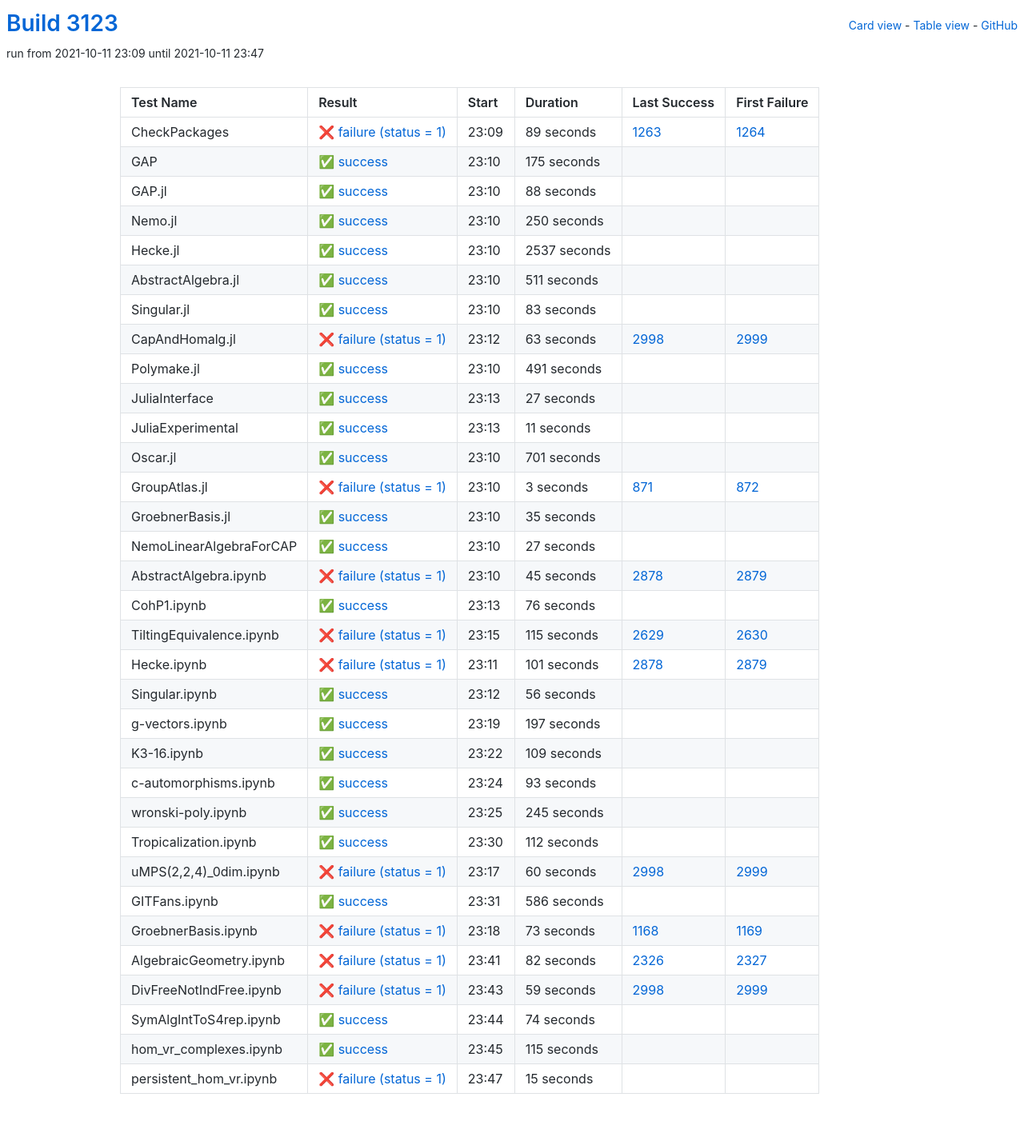
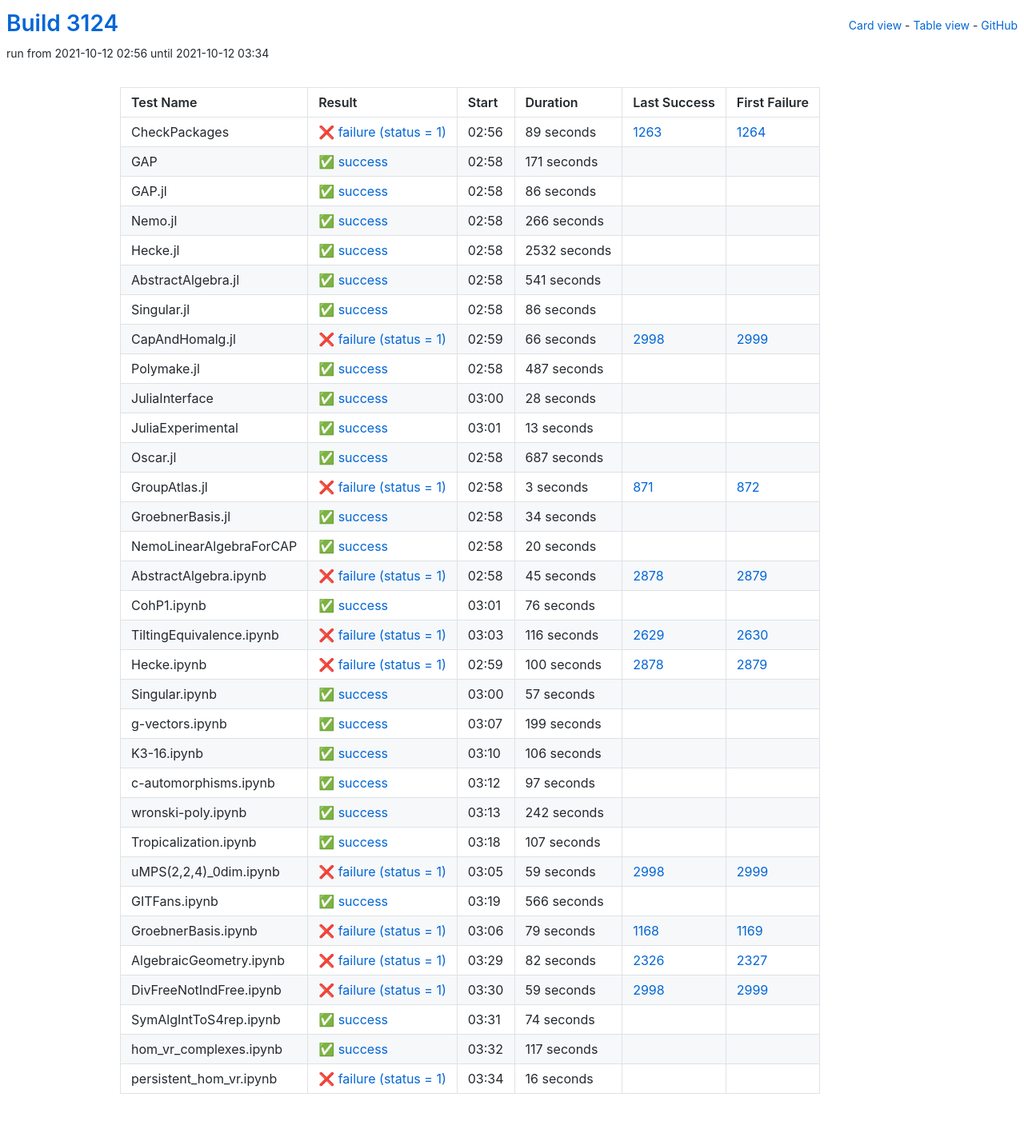
Before and after one commit to oscar-system/oscar-ci-status-stable, a Jekyll site: the page built from table.html, in a window 1280 px wide. Shown: the whole page at 80% size. Built offline with Jekyll 4.4.1, drawn with Linux system fonts in a browser that asks for light colours.

Commit message:
Build #3124

```diff
--- a/_data/ci.yml
+++ b/_data/ci.yml
@@ -1,6 +1,6 @@
 ---
-build: 3123
-build_url: https://oscarci.mathematik.uni-kl.de/job/oscar-stable/3123/
+build: 3124
+build_url: https://oscarci.mathematik.uni-kl.de/job/oscar-stable/3124/
 job: oscar-stable
 organization: oscar-system
 repo: oscar-ci-status-stable
@@ -8,8 +8,8 @@ repourl: https://github.com/oscar-system/oscar-ci-status-stable
 tests:
 - name: CheckPackages
   id: checkpackages
-  log: https://oscarci.mathematik.uni-kl.de/job/oscar-stable/3123/artifact/logs/build-3123/CheckPackages.log
-  start: 2021-10-11 23:09
+  log: https://oscarci.mathematik.uni-kl.de/job/oscar-stable/3124/artifact/logs/build-3124/CheckPackages.log
+  start: 2021-10-12 02:56
   success: false
   exitcode: 1
   status: failure
@@ -20,140 +20,140 @@ tests:
   first_failure_url: https://oscarci.mathematik.uni-kl.de/job/oscar-stable/1264/
 - name: GAP
   id: gap
-  log: https://oscarci.mathematik.uni-kl.de/job/oscar-stable/3123/artifact/logs/build-3123/GAP.log
-  start: 2021-10-11 23:10
+  log: https://oscarci.mathematik.uni-kl.de/job/oscar-stable/3124/artifact/logs/build-3124/GAP.log
+  start: 2021-10-12 02:58
   success: true
   exitcode: 0
   status: success
-  duration: 175
+  duration: 171
   last_success: false
   last_success_url:
   first_failure: false
   first_failure_url:
 - name: GAP.jl
   id: gap-jl
-  log: https://oscarci.mathematik.uni-kl.de/job/oscar-stable/3123/artifact/logs/build-3123/GAP.jl.log
-  start: 2021-10-11 23:10
+  log: https://oscarci.mathematik.uni-kl.de/job/oscar-stable/3124/artifact/logs/build-3124/GAP.jl.log
+  start: 2021-10-12 02:58
   success: true
   exitcode: 0
   status: success
-  duration: 88
+  duration: 86
   last_success: false
   last_success_url:
   first_failure: false
   first_failure_url:
 - name: Nemo.jl
   id: nemo-jl
-  log: https://oscarci.mathematik.uni-kl.de/job/oscar-stable/3123/artifact/logs/build-3123/Nemo.jl.log
-  start: 2021-10-11 23:10
+  log: https://oscarci.mathematik.uni-kl.de/job/oscar-stable/3124/artifact/logs/build-3124/Nemo.jl.log
+  start: 2021-10-12 02:58
   success: true
   exitcode: 0
   status: success
-  duration: 250
+  duration: 266
   last_success: false
   last_success_url:
   first_failure: false
   first_failure_url:
 - name: Hecke.jl
   id: hecke-jl
-  log: https://oscarci.mathematik.uni-kl.de/job/oscar-stable/3123/artifact/logs/build-3123/Hecke.jl.log
-  start: 2021-10-11 23:10
+  log: https://oscarci.mathematik.uni-kl.de/job/oscar-stable/3124/artifact/logs/build-3124/Hecke.jl.log
+  start: 2021-10-12 02:58
   success: true
   exitcode: 0
   status: success
-  duration: 2537
+  duration: 2532
   last_success: false
   last_success_url:
   first_failure: false
   first_failure_url:
 - name: AbstractAlgebra.jl
   id: abstractalgebra-jl
-  log: https://oscarci.mathematik.uni-kl.de/job/oscar-stable/3123/artifact/logs/build-3123/AbstractAlgebra.jl.log
-  start: 2021-10-11 23:10
+  log: https://oscarci.mathematik.uni-kl.de/job/oscar-stable/3124/artifact/logs/build-3124/AbstractAlgebra.jl.log
+  start: 2021-10-12 02:58
   success: true
   exitcode: 0
   status: success
-  duration: 511
+  duration: 541
   last_success: false
   last_success_url:
   first_failure: false
   first_failure_url:
 - name: Singular.jl
   id: singular-jl
-  log: https://oscarci.mathematik.uni-kl.de/job/oscar-stable/3123/artifact/logs/build-3123/Singular.jl.log
-  start: 2021-10-11 23:10
+  log: https://oscarci.mathematik.uni-kl.de/job/oscar-stable/3124/artifact/logs/build-3124/Singular.jl.log
+  start: 2021-10-12 02:58
   success: true
   exitcode: 0
   status: success
-  duration: 83
+  duration: 86
   last_success: false
   last_success_url:
   first_failure: false
   first_failure_url:
 - name: CapAndHomalg.jl
   id: capandhomalg-jl
-  log: https://oscarci.mathematik.uni-kl.de/job/oscar-stable/3123/artifact/logs/build-3123/CapAndHomalg.jl.log
-  start: 2021-10-11 23:12
+  log: https://oscarci.mathematik.uni-kl.de/job/oscar-stable/3124/artifact/logs/build-3124/CapAndHomalg.jl.log
+  start: 2021-10-12 02:59
   success: false
   exitcode: 1
   status: failure
-  duration: 63
+  duration: 66
   last_success: 2998
   last_success_url: https://oscarci.mathematik.uni-kl.de/job/oscar-stable/2998/
   first_failure: 2999
   first_failure_url: https://oscarci.mathematik.uni-kl.de/job/oscar-stable/2999/
 - name: Polymake.jl
   id: polymake-jl
-  log: https://oscarci.mathematik.uni-kl.de/job/oscar-stable/3123/artifact/logs/build-3123/Polymake.jl.log
-  start: 2021-10-11 23:10
+  log: https://oscarci.mathematik.uni-kl.de/job/oscar-stable/3124/artifact/logs/build-3124/Polymake.jl.log
+  start: 2021-10-12 02:58
   success: true
   exitcode: 0
   status: success
-  duration: 491
+  duration: 487
   last_success: false
   last_success_url:
   first_failure: false
   first_failure_url:
 - name: JuliaInterface
   id: juliainterface
-  log: https://oscarci.mathematik.uni-kl.de/job/oscar-stable/3123/artifact/logs/build-3123/JuliaInterface.log
-  start: 2021-10-11 23:13
+  log: https://oscarci.mathematik.uni-kl.de/job/oscar-stable/3124/artifact/logs/build-3124/JuliaInterface.log
+  start: 2021-10-12 03:00
   success: true
   exitcode: 0
   status: success
-  duration: 27
+  duration: 28
   last_success: false
   last_success_url:
   first_failure: false
   first_failure_url:
 - name: JuliaExperimental
   id: juliaexperimental
-  log: https://oscarci.mathematik.uni-kl.de/job/oscar-stable/3123/artifact/logs/build-3123/JuliaExperimental.log
-  start: 2021-10-11 23:13
+  log: https://oscarci.mathematik.uni-kl.de/job/oscar-stable/3124/artifact/logs/build-3124/JuliaExperimental.log
+  start: 2021-10-12 03:01
   success: true
   exitcode: 0
   status: success
-  duration: 11
+  duration: 13
   last_success: false
   last_success_url:
   first_failure: false
   first_failure_url:
 - name: Oscar.jl
   id: oscar-jl
-  log: https://oscarci.mathematik.uni-kl.de/job/oscar-stable/3123/artifact/logs/build-3123/Oscar.jl.log
-  start: 2021-10-11 23:10
+  log: https://oscarci.mathematik.uni-kl.de/job/oscar-stable/3124/artifact/logs/build-3124/Oscar.jl.log
+  start: 2021-10-12 02:58
   success: true
   exitcode: 0
   status: success
-  duration: 701
+  duration: 687
   last_success: false
   last_success_url:
   first_failure: false
   first_failure_url:
 - name: GroupAtlas.jl
   id: groupatlas-jl
-  log: https://oscarci.mathematik.uni-kl.de/job/oscar-stable/3123/artifact/logs/build-3123/GroupAtlas.jl.log
-  start: 2021-10-11 23:10
+  log: https://oscarci.mathematik.uni-kl.de/job/oscar-stable/3124/artifact/logs/build-3124/GroupAtlas.jl.log
+  start: 2021-10-12 02:58
   success: false
   exitcode: 1
   status: failure
@@ -164,32 +164,32 @@ tests:
   first_failure_url: https://oscarci.mathematik.uni-kl.de/job/oscar-stable/872/
 - name: GroebnerBasis.jl
   id: groebnerbasis-jl
-  log: https://oscarci.mathematik.uni-kl.de/job/oscar-stable/3123/artifact/logs/build-3123/GroebnerBasis.jl.log
-  start: 2021-10-11 23:10
+  log: https://oscarci.mathematik.uni-kl.de/job/oscar-stable/3124/artifact/logs/build-3124/GroebnerBasis.jl.log
+  start: 2021-10-12 02:58
   success: true
   exitcode: 0
   status: success
-  duration: 35
+  duration: 34
   last_success: false
   last_success_url:
   first_failure: false
   first_failure_url:
 - name: NemoLinearAlgebraForCAP
   id: nemolinearalgebraforcap
-  log: https://oscarci.mathematik.uni-kl.de/job/oscar-stable/3123/artifact/logs/build-3123/NemoLinearAlgebraForCAP.log
-  start: 2021-10-11 23:10
+  log: https://oscarci.mathematik.uni-kl.de/job/oscar-stable/3124/artifact/logs/build-3124/NemoLinearAlgebraForCAP.log
+  start: 2021-10-12 02:58
   success: true
   exitcode: 0
   status: success
-  duration: 27
+  duration: 20
   last_success: false
   last_success_url:
   first_failure: false
   first_failure_url:
 - name: AbstractAlgebra.ipynb
   id: abstractalgebra-ipynb
-  log: https://oscarci.mathematik.uni-kl.de/job/oscar-stable/3123/artifact/logs/build-3123/AbstractAlgebra.ipynb.log
-  start: 2021-10-11 23:10
+  log: https://oscarci.mathematik.uni-kl.de/job/oscar-stable/3124/artifact/logs/build-3124/AbstractAlgebra.ipynb.log
+  start: 2021-10-12 02:58
   success: false
   exitcode: 1
   status: failure
@@ -200,8 +200,8 @@ tests:
   first_failure_url: https://oscarci.mathematik.uni-kl.de/job/oscar-stable/2879/
 - name: CohP1.ipynb
   id: cohp1-ipynb
-  log: https://oscarci.mathematik.uni-kl.de/job/oscar-stable/3123/artifact/logs/build-3123/CohP1.ipynb.log
-  start: 2021-10-11 23:13
+  log: https://oscarci.mathematik.uni-kl.de/job/oscar-stable/3124/artifact/logs/build-3124/CohP1.ipynb.log
+  start: 2021-10-12 03:01
   success: true
   exitcode: 0
   status: success
@@ -212,140 +212,140 @@ tests:
   first_failure_url:
 - name: TiltingEquivalence.ipynb
   id: tiltingequivalence-ipynb
-  log: https://oscarci.mathematik.uni-kl.de/job/oscar-stable/3123/artifact/logs/build-3123/TiltingEquivalence.ipynb.log
-  start: 2021-10-11 23:15
+  log: https://oscarci.mathematik.uni-kl.de/job/oscar-stable/3124/artifact/logs/build-3124/TiltingEquivalence.ipynb.log
+  start: 2021-10-12 03:03
   success: false
   exitcode: 1
   status: failure
-  duration: 115
+  duration: 116
   last_success: 2629
   last_success_url: https://oscarci.mathematik.uni-kl.de/job/oscar-stable/2629/
   first_failure: 2630
   first_failure_url: https://oscarci.mathematik.uni-kl.de/job/oscar-stable/2630/
 - name: Hecke.ipynb
   id: hecke-ipynb
-  log: https://oscarci.mathematik.uni-kl.de/job/oscar-stable/3123/artifact/logs/build-3123/Hecke.ipynb.log
-  start: 2021-10-11 23:11
+  log: https://oscarci.mathematik.uni-kl.de/job/oscar-stable/3124/artifact/logs/build-3124/Hecke.ipynb.log
+  start: 2021-10-12 02:59
   success: false
   exitcode: 1
   status: failure
-  duration: 101
+  duration: 100
   last_success: 2878
   last_success_url: https://oscarci.mathematik.uni-kl.de/job/oscar-stable/2878/
   first_failure: 2879
   first_failure_url: https://oscarci.mathematik.uni-kl.de/job/oscar-stable/2879/
 - name: Singular.ipynb
   id: singular-ipynb
-  log: https://oscarci.mathematik.uni-kl.de/job/oscar-stable/3123/artifact/logs/build-3123/Singular.ipynb.log
-  start: 2021-10-11 23:12
+  log: https://oscarci.mathematik.uni-kl.de/job/oscar-stable/3124/artifact/logs/build-3124/Singular.ipynb.log
+  start: 2021-10-12 03:00
   success: true
   exitcode: 0
   status: success
-  duration: 56
+  duration: 57
   last_success: false
   last_success_url:
   first_failure: false
   first_failure_url:
 - name: g-vectors.ipynb
   id: g-vectors-ipynb
-  log: https://oscarci.mathematik.uni-kl.de/job/oscar-stable/3123/artifact/logs/build-3123/g-vectors.ipynb.log
-  start: 2021-10-11 23:19
+  log: https://oscarci.mathematik.uni-kl.de/job/oscar-stable/3124/artifact/logs/build-3124/g-vectors.ipynb.log
+  start: 2021-10-12 03:07
   success: true
   exitcode: 0
   status: success
-  duration: 197
+  duration: 199
   last_success: false
   last_success_url:
   first_failure: false
   first_failure_url:
 - name: K3-16.ipynb
   id: k3-16-ipynb
-  log: https://oscarci.mathematik.uni-kl.de/job/oscar-stable/3123/artifact/logs/build-3123/K3-16.ipynb.log
-  start: 2021-10-11 23:22
+  log: https://oscarci.mathematik.uni-kl.de/job/oscar-stable/3124/artifact/logs/build-3124/K3-16.ipynb.log
+  start: 2021-10-12 03:10
   success: true
   exitcode: 0
   status: success
-  duration: 109
+  duration: 106
   last_success: false
   last_success_url:
   first_failure: false
   first_failure_url:
 - name: c-automorphisms.ipynb
   id: c-automorphisms-ipynb
-  log: https://oscarci.mathematik.uni-kl.de/job/oscar-stable/3123/artifact/logs/build-3123/c-automorphisms.ipynb.log
-  start: 2021-10-11 23:24
+  log: https://oscarci.mathematik.uni-kl.de/job/oscar-stable/3124/artifact/logs/build-3124/c-automorphisms.ipynb.log
+  start: 2021-10-12 03:12
   success: true
   exitcode: 0
   status: success
-  duration: 93
+  duration: 97
   last_success: false
   last_success_url:
   first_failure: false
   first_failure_url:
 - name: wronski-poly.ipynb
   id: wronski-poly-ipynb
-  log: https://oscarci.mathematik.uni-kl.de/job/oscar-stable/3123/artifact/logs/build-3123/wronski-poly.ipynb.log
-  start: 2021-10-11 23:25
+  log: https://oscarci.mathematik.uni-kl.de/job/oscar-stable/3124/artifact/logs/build-3124/wronski-poly.ipynb.log
+  start: 2021-10-12 03:13
   success: true
   exitcode: 0
   status: success
-  duration: 245
+  duration: 242
   last_success: false
   last_success_url:
   first_failure: false
   first_failure_url:
 - name: Tropicalization.ipynb
   id: tropicalization-ipynb
-  log: https://oscarci.mathematik.uni-kl.de/job/oscar-stable/3123/artifact/logs/build-3123/Tropicalization.ipynb.log
-  start: 2021-10-11 23:30
+  log: https://oscarci.mathematik.uni-kl.de/job/oscar-stable/3124/artifact/logs/build-3124/Tropicalization.ipynb.log
+  start: 2021-10-12 03:18
   success: true
   exitcode: 0
   status: success
-  duration: 112
+  duration: 107
   last_success: false
   last_success_url:
   first_failure: false
   first_failure_url:
 - name: uMPS(2,2,4)_0dim.ipynb
   id: umps-2-2-4-0dim-ipynb
-  log: https://oscarci.mathematik.uni-kl.de/job/oscar-stable/3123/artifact/logs/build-3123/uMPS-2-2-4-_0dim.ipynb.log
-  start: 2021-10-11 23:17
+  log: https://oscarci.mathematik.uni-kl.de/job/oscar-stable/3124/artifact/logs/build-3124/uMPS-2-2-4-_0dim.ipynb.log
+  start: 2021-10-12 03:05
   success: false
   exitcode: 1
   status: failure
-  duration: 60
+  duration: 59
   last_success: 2998
   last_success_url: https://oscarci.mathematik.uni-kl.de/job/oscar-stable/2998/
   first_failure: 2999
   first_failure_url: https://oscarci.mathematik.uni-kl.de/job/oscar-stable/2999/
 - name: GITFans.ipynb
   id: gitfans-ipynb
-  log: https://oscarci.mathematik.uni-kl.de/job/oscar-stable/3123/artifact/logs/build-3123/GITFans.ipynb.log
-  start: 2021-10-11 23:31
+  log: https://oscarci.mathematik.uni-kl.de/job/oscar-stable/3124/artifact/logs/build-3124/GITFans.ipynb.log
+  start: 2021-10-12 03:19
   success: true
   exitcode: 0
   status: success
-  duration: 586
+  duration: 566
   last_success: false
   last_success_url:
   first_failure: false
   first_failure_url:
 - name: GroebnerBasis.ipynb
   id: groebnerbasis-ipynb
-  log: https://oscarci.mathematik.uni-kl.de/job/oscar-stable/3123/artifact/logs/build-3123/GroebnerBasis.ipynb.log
-  start: 2021-10-11 23:18
+  log: https://oscarci.mathematik.uni-kl.de/job/oscar-stable/3124/artifact/logs/build-3124/GroebnerBasis.ipynb.log
+  start: 2021-10-12 03:06
   success: false
   exitcode: 1
   status: failure
-  duration: 73
+  duration: 79
   last_success: 1168
   last_success_url: https://oscarci.mathematik.uni-kl.de/job/oscar-stable/1168/
   first_failure: 1169
   first_failure_url: https://oscarci.mathematik.uni-kl.de/job/oscar-stable/1169/
 - name: AlgebraicGeometry.ipynb
   id: algebraicgeometry-ipynb
-  log: https://oscarci.mathematik.uni-kl.de/job/oscar-stable/3123/artifact/logs/build-3123/AlgebraicGeometry.ipynb.log
-  start: 2021-10-11 23:41
+  log: https://oscarci.mathematik.uni-kl.de/job/oscar-stable/3124/artifact/logs/build-3124/AlgebraicGeometry.ipynb.log
+  start: 2021-10-12 03:29
   success: false
   exitcode: 1
   status: failure
@@ -356,8 +356,8 @@ tests:
   first_failure_url: https://oscarci.mathematik.uni-kl.de/job/oscar-stable/2327/
 - name: DivFreeNotIndFree.ipynb
   id: divfreenotindfree-ipynb
-  log: https://oscarci.mathematik.uni-kl.de/job/oscar-stable/3123/artifact/logs/build-3123/DivFreeNotIndFree.ipynb.log
-  start: 2021-10-11 23:43
+  log: https://oscarci.mathematik.uni-kl.de/job/oscar-stable/3124/artifact/logs/build-3124/DivFreeNotIndFree.ipynb.log
+  start: 2021-10-12 03:30
   success: false
   exitcode: 1
   status: failure
@@ -368,8 +368,8 @@ tests:
   first_failure_url: https://oscarci.mathematik.uni-kl.de/job/oscar-stable/2999/
 - name: SymAlgIntToS4rep.ipynb
   id: symalginttos4rep-ipynb
-  log: https://oscarci.mathematik.uni-kl.de/job/oscar-stable/3123/artifact/logs/build-3123/SymAlgIntToS4rep.ipynb.log
-  start: 2021-10-11 23:44
+  log: https://oscarci.mathematik.uni-kl.de/job/oscar-stable/3124/artifact/logs/build-3124/SymAlgIntToS4rep.ipynb.log
+  start: 2021-10-12 03:31
   success: true
   exitcode: 0
   status: success
@@ -380,24 +380,24 @@ tests:
   first_failure_url:
 - name: hom_vr_complexes.ipynb
   id: hom-vr-complexes-ipynb
-  log: https://oscarci.mathematik.uni-kl.de/job/oscar-stable/3123/artifact/logs/build-3123/hom_vr_complexes.ipynb.log
-  start: 2021-10-11 23:45
+  log: https://oscarci.mathematik.uni-kl.de/job/oscar-stable/3124/artifact/logs/build-3124/hom_vr_complexes.ipynb.log
+  start: 2021-10-12 03:32
   success: true
   exitcode: 0
   status: success
-  duration: 115
+  duration: 117
   last_success: false
   last_success_url:
   first_failure: false
   first_failure_url:
 - name: persistent_hom_vr.ipynb
   id: persistent-hom-vr-ipynb
-  log: https://oscarci.mathematik.uni-kl.de/job/oscar-stable/3123/artifact/logs/build-3123/persistent_hom_vr.ipynb.log
-  start: 2021-10-11 23:47
+  log: https://oscarci.mathematik.uni-kl.de/job/oscar-stable/3124/artifact/logs/build-3124/persistent_hom_vr.ipynb.log
+  start: 2021-10-12 03:34
   success: false
   exitcode: 1
   status: failure
-  duration: 15
+  duration: 16
   last_success: false
   last_success_url:
   first_failure: false
```
Also changed, not shown: README.md.
